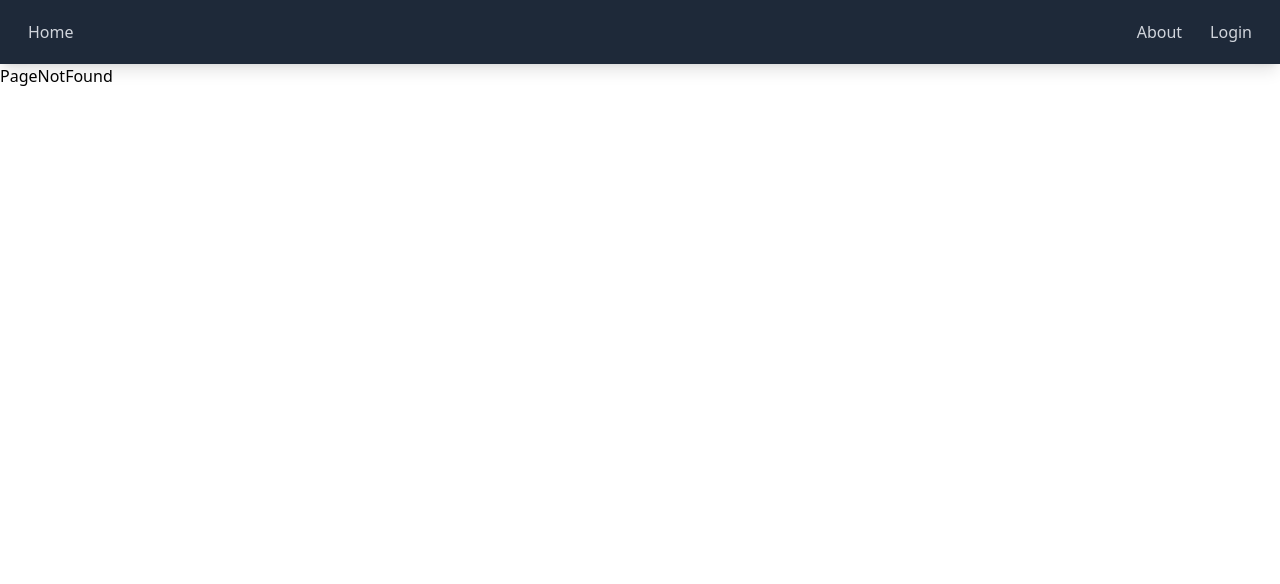
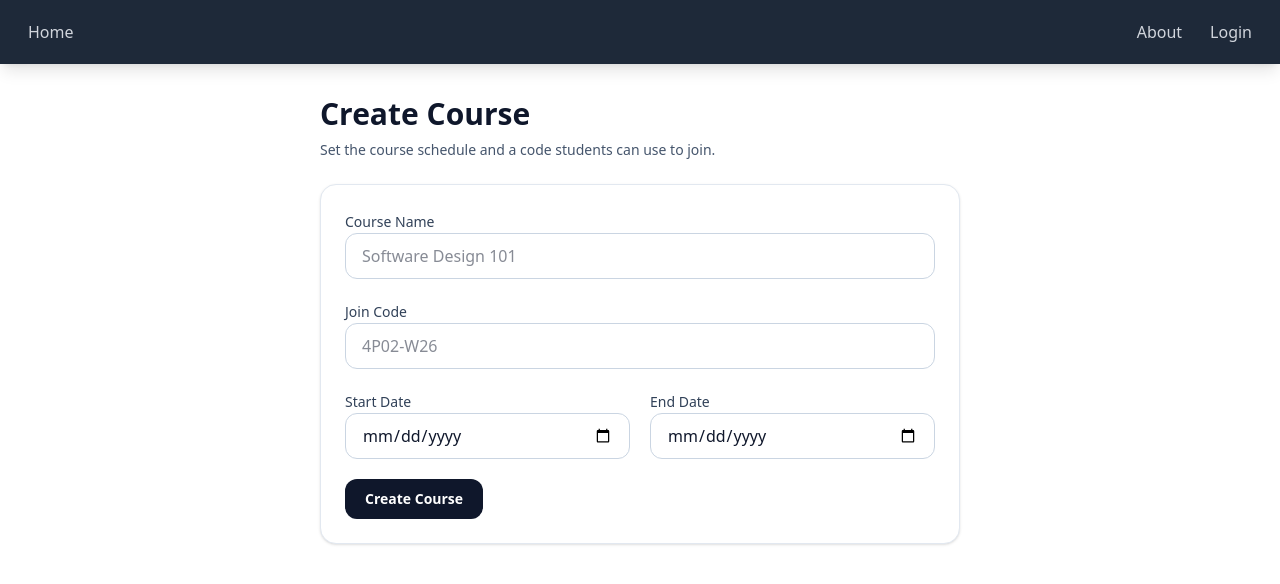
Before and after one commit to Ehdynn/4P02-Group-Project, a React (Vite) app in the folder FrontEnd/: page /CreateCourse in a window 1280 px wide. Shown: the top 584 px of the page. Built offline with nearby package versions, Linux system fonts and the light colour scheme; no server answers.

Commit message:
Implemented Create Course Page

```diff
--- a/FrontEnd/src/App.jsx
+++ b/FrontEnd/src/App.jsx
@@ -6,6 +6,7 @@ import NavBar from './Components/NavBar/NavBar';
 import UserProvider from './context/UserProvider';
 
 import { BrowserRouter as Router, Routes,Route } from 'react-router-dom';
+import CreateCourse from './Pages/InstructorPages/CreateCourse';
 
 function App() {
   return (
@@ -17,6 +18,7 @@ function App() {
                   <Route path="/" element = {<Landing />} />
                   <Route path="/about" element = {<About />} />
                   <Route path="/login" element = {<Login/>} />
+                  <Route path="/CreateCourse" element = {<CreateCourse/>}/>
                   {/* TODO Add Rest of the Routes Here */}
                   <Route path="*" element={<PageNotFound />} />
               </Routes>
--- /dev/null
+++ b/FrontEnd/src/Components/NavBar/InstructorLinks.jsx
@@ -0,0 +1,13 @@
+import { Link } from 'react-router-dom';
+
+const InstructorLinks = () => {
+  return (
+    <>
+    <Link to="/CreateCourse" className="py-5 px-3 text-gray-300 hover:bg-gray-700 hover:text-white transition duration-300">
+        Create A Course
+    </Link>
+</>
+  )
+}
+
+export default InstructorLinks
--- a/FrontEnd/src/Components/NavBar/NavBar.jsx
+++ b/FrontEnd/src/Components/NavBar/NavBar.jsx
@@ -1,8 +1,10 @@
 import { Link } from 'react-router-dom';
 import useUser from '../../context/useUser';
 import supabase from '../../utils/supabase';
+import InstructorLinks from './InstructorLinks';
+import StudentLinks from './StudentLinks';
 const Navbar = () => {
-    const { user, setUser } = useUser();
+    const { user, setUser, isProfessor, roleReady } = useUser();
     const handleLogout = async () => {
       await supabase.auth.signOut();
       setUser(null);
@@ -25,6 +27,8 @@ const Navbar = () => {
                     Login
                 </Link>
                 :
+                <>
+                  {roleReady ? (isProfessor ? <InstructorLinks /> : <StudentLinks />) : null}
                   <button
                     type="button"
                     onClick={handleLogout}
@@ -32,6 +36,7 @@ const Navbar = () => {
                   >
                     Logout
                   </button>
+                </>
                 }
 
             </div>
--- /dev/null
+++ b/FrontEnd/src/Components/NavBar/StudentLinks.jsx
@@ -0,0 +1,9 @@
+import { Link } from 'react-router-dom';
+
+const StudentLinks = () => {
+  return (
+    <></>
+  )
+}
+
+export default StudentLinks
--- /dev/null
+++ b/FrontEnd/src/Pages/InstructorPages/CreateCourse.jsx
@@ -0,0 +1,160 @@
+import { useState } from "react";
+import supabase from "../../utils/supabase";
+
+const CreateCourse = () => {
+  const [formData, setFormData] = useState({
+    name: "",
+    joinCode: "",
+    startDate: "",
+    endDate: "",
+  });
+  const [error, setError] = useState("");
+  const [submitted, setSubmitted] = useState(false);
+  const [loading, setLoading] = useState(false);
+
+  const onChange = (event) => {
+    const { name, value } = event.target;
+    setFormData((previous) => ({ ...previous, [name]: value }));
+    setError("");
+    setSubmitted(false);
+  };
+
+  const handleSubmit = async (event) => {
+    event.preventDefault();
+    const { name, joinCode, startDate, endDate } = formData;
+
+    if (!name.trim() || !joinCode.trim() || !startDate || !endDate) {
+      setError("Please fill in all fields.");
+      return;
+    }
+
+    if (new Date(endDate) < new Date(startDate)) {
+      setError("Course end date must be on or after the start date.");
+      return;
+    }
+
+    setLoading(true);
+    setError("");
+
+    const {
+      data: { user },
+      error: userError,
+    } = await supabase.auth.getUser();
+
+    if (userError) {
+      setLoading(false);
+      setError(userError.message || "Unable to validate current user");
+      return;
+    }
+
+    if (!user) {
+      setLoading(false);
+      setError("You must be logged in to create a course.");
+      return;
+    }
+
+    const { error: invokeError } = await supabase.functions.invoke("createCourse", {
+      body: {
+        name: name.trim(),
+        joinCode: joinCode.trim().toUpperCase(),
+        startDate,
+        endDate,
+      },
+    });
+
+    setLoading(false);
+
+    if (invokeError) {
+      let errorMessage = invokeError.message || "Unable to create course";
+      if (invokeError.context) {
+        try {
+          const payload = await invokeError.context.json();
+          errorMessage = payload?.error || errorMessage;
+        } catch {
+          // Keep default message when response is not JSON.
+        }
+      }
+      setError(errorMessage);
+      setSubmitted(false);
+      return;
+    }
+
+    setSubmitted(true);
+    setFormData({
+      name: "",
+      joinCode: "",
+      startDate: "",
+      endDate: "",
+    });
+  };
+
+  return (
+    <main className="mx-auto w-full max-w-2xl px-4 py-8">
+      <h1 className="text-3xl font-semibold text-slate-900">Create Course</h1>
+      <p className="mt-2 text-sm text-slate-600">Set the course schedule and a code students can use to join.</p>
+
+      <form onSubmit={handleSubmit} className="mt-6 space-y-5 rounded-2xl border border-slate-200 bg-white p-6 shadow-sm">
+        <label className="block space-y-1">
+          <span className="text-sm font-medium text-slate-700">Course Name</span>
+          <input
+            type="text"
+            name="name"
+            value={formData.name}
+            onChange={onChange}
+            placeholder="Software Design 101"
+            className="w-full rounded-xl border border-slate-300 px-4 py-2.5 text-slate-900 focus:border-slate-500 focus:outline-none focus:ring-2 focus:ring-slate-200"
+          />
+        </label>
+
+        <label className="block space-y-1">
+          <span className="text-sm font-medium text-slate-700">Join Code</span>
+          <input
+            type="text"
+            name="joinCode"
+            value={formData.joinCode}
+            onChange={onChange}
+            placeholder="4P02-W26"
+            className="w-full rounded-xl border border-slate-300 px-4 py-2.5 uppercase text-slate-900 focus:border-slate-500 focus:outline-none focus:ring-2 focus:ring-slate-200"
+          />
+        </label>
+
+        <div className="grid grid-cols-1 gap-5 md:grid-cols-2">
+          <label className="block space-y-1">
+            <span className="text-sm font-medium text-slate-700">Start Date</span>
+            <input
+              type="date"
+              name="startDate"
+              value={formData.startDate}
+              onChange={onChange}
+              className="w-full rounded-xl border border-slate-300 px-4 py-2.5 text-slate-900 focus:border-slate-500 focus:outline-none focus:ring-2 focus:ring-slate-200"
+            />
+          </label>
+
+          <label className="block space-y-1">
+            <span className="text-sm font-medium text-slate-700">End Date</span>
+            <input
+              type="date"
+              name="endDate"
+              value={formData.endDate}
+              onChange={onChange}
+              className="w-full rounded-xl border border-slate-300 px-4 py-2.5 text-slate-900 focus:border-slate-500 focus:outline-none focus:ring-2 focus:ring-slate-200"
+            />
+          </label>
+        </div>
+
+        {error ? <p className="text-sm text-red-600">{error}</p> : null}
+        {submitted ? <p className="text-sm text-emerald-700">Course form is valid and ready to submit.</p> : null}
+
+        <button
+          type="submit"
+          disabled={loading}
+          className="rounded-xl bg-slate-900 px-5 py-2.5 text-sm font-semibold text-white transition hover:bg-slate-800"
+        >
+          {loading ? "Creating..." : "Create Course"}
+        </button>
+      </form>
+    </main>
+  );
+};
+
+export default CreateCourse;
--- a/FrontEnd/src/Pages/Landing.jsx
+++ b/FrontEnd/src/Pages/Landing.jsx
@@ -1,74 +1,10 @@
-import { useEffect, useMemo, useState } from "react";
 import useUser from "../context/useUser";
-import { isProfessorAccount } from "../utils/api";
 
 const Landing = () => {
-  const { user, authReady } = useUser();
-  const [isProfessor, setIsProfessor] = useState(null);
-  const [roleLoading, setRoleLoading] = useState(false);
-  const [error, setError] = useState("");
-
-  const userId = useMemo(() => {
-    if (!user) return null;
-    if (typeof user === "string") return user;
-    return user.id ?? user.user_id ?? null;
-  }, [user]);
-
-  useEffect(() => {
-    let isMounted = true;
-
-    const loadRole = async () => {
-      if (!authReady || !userId) {
-        if (isMounted) {
-          setIsProfessor(null);
-          setRoleLoading(false);
-          setError("");
-        }
-        return;
-      }
-
-      try {
-        if (isMounted) {
-          setRoleLoading(true);
-          setError("");
-        }
-        const result = await isProfessorAccount(userId);
-        if (isMounted) {
-          setIsProfessor(result);
-          setError("");
-        }
-      } catch (roleError) {
-        if (isMounted) {
-          setError(roleError?.message || "Unable to load account role");
-          setIsProfessor(null);
-        }
-      } finally {
-        if (isMounted) {
-          setRoleLoading(false);
-        }
-      }
-    };
-
-    loadRole();
-
-    return () => {
-      isMounted = false;
-    };
-  }, [authReady, userId]);
+  const { isProfessor } = useUser();
 
   return (
-    <main className="mx-auto max-w-3xl px-4 py-8">
-      <h1 className="text-3xl font-semibold text-slate-900">Landing</h1>
-      {!authReady ? <p className="mt-3 text-slate-600">Checking session...</p> : null}
-      {authReady && !user ? <p className="mt-3 text-slate-600">You are not signed in.</p> : null}
-      {authReady && user && roleLoading ? <p className="mt-3 text-slate-600">Loading account type...</p> : null}
-      {authReady && user && !roleLoading && !error && typeof isProfessor === "boolean" ? (
-        <p className="mt-3 text-slate-700">
-          Account type: <span className="font-semibold">{isProfessor ? "Instructor" : "Student"}</span>
-        </p>
-      ) : null}
-      {error ? <p className="mt-3 text-red-600">{error}</p> : null}
-    </main>
+    <p>{isProfessor ? "Prof": "not prof"}</p>
   );
 };
 
--- a/FrontEnd/src/context/UserProvider.jsx
+++ b/FrontEnd/src/context/UserProvider.jsx
@@ -1,10 +1,14 @@
 import { useEffect, useMemo, useState } from "react";
 import UserContext from "./UserContext";
 import supabase from "../utils/supabase";
+import { isProfessorAccount } from "../utils/api";
 
 export default function UserProvider({ children }) {
   const [user, setUser] = useState(null);
   const [authReady, setAuthReady] = useState(false);
+  const [isProfessor, setIsProfessor] = useState(null);
+  const [roleReady, setRoleReady] = useState(false);
+  const [roleError, setRoleError] = useState("");
 
   useEffect(() => {
     let isMounted = true;
@@ -32,7 +36,68 @@ export default function UserProvider({ children }) {
     };
   }, []);
 
-  const value = useMemo(() => ({ user, setUser, authReady }), [user, authReady]);
+  useEffect(() => {
+    let isMounted = true;
+
+    const loadRole = async () => {
+      if (!authReady) {
+        return;
+      }
+
+      if (!user) {
+        if (isMounted) {
+          setIsProfessor(null);
+          setRoleError("");
+          setRoleReady(true);
+        }
+        return;
+      }
+
+      const userId = typeof user === "string" ? user : user.id ?? user.user_id ?? null;
+
+      if (!userId) {
+        if (isMounted) {
+          setIsProfessor(null);
+          setRoleError("Logged in but no id found.");
+          setRoleReady(true);
+        }
+        return;
+      }
+
+      if (isMounted) {
+        setRoleReady(false);
+        setRoleError("");
+      }
+
+      try {
+        const profFlag = await isProfessorAccount(userId);
+        if (isMounted) {
+          setIsProfessor(profFlag);
+          setRoleError("");
+        }
+      } catch (error) {
+        if (isMounted) {
+          setIsProfessor(null);
+          setRoleError(error?.message || "Unable to load account role");
+        }
+      } finally {
+        if (isMounted) {
+          setRoleReady(true);
+        }
+      }
+    };
+
+    loadRole();
+
+    return () => {
+      isMounted = false;
+    };
+  }, [authReady, user]);
+
+  const value = useMemo(
+    () => ({ user, setUser, authReady, isProfessor, roleReady, roleError }),
+    [user, authReady, isProfessor, roleReady, roleError]
+  );
 
   return <UserContext.Provider value={value}>{children}</UserContext.Provider>;
 }
```
Also changed, not shown: FrontEnd/src/Pages/InstructorPages/CreateAssignment.jsx (added, +11 -0 lines), 2 other files (tests, documents, lock files or other folders). Lines whose indentation alone changed are shown as unchanged.
